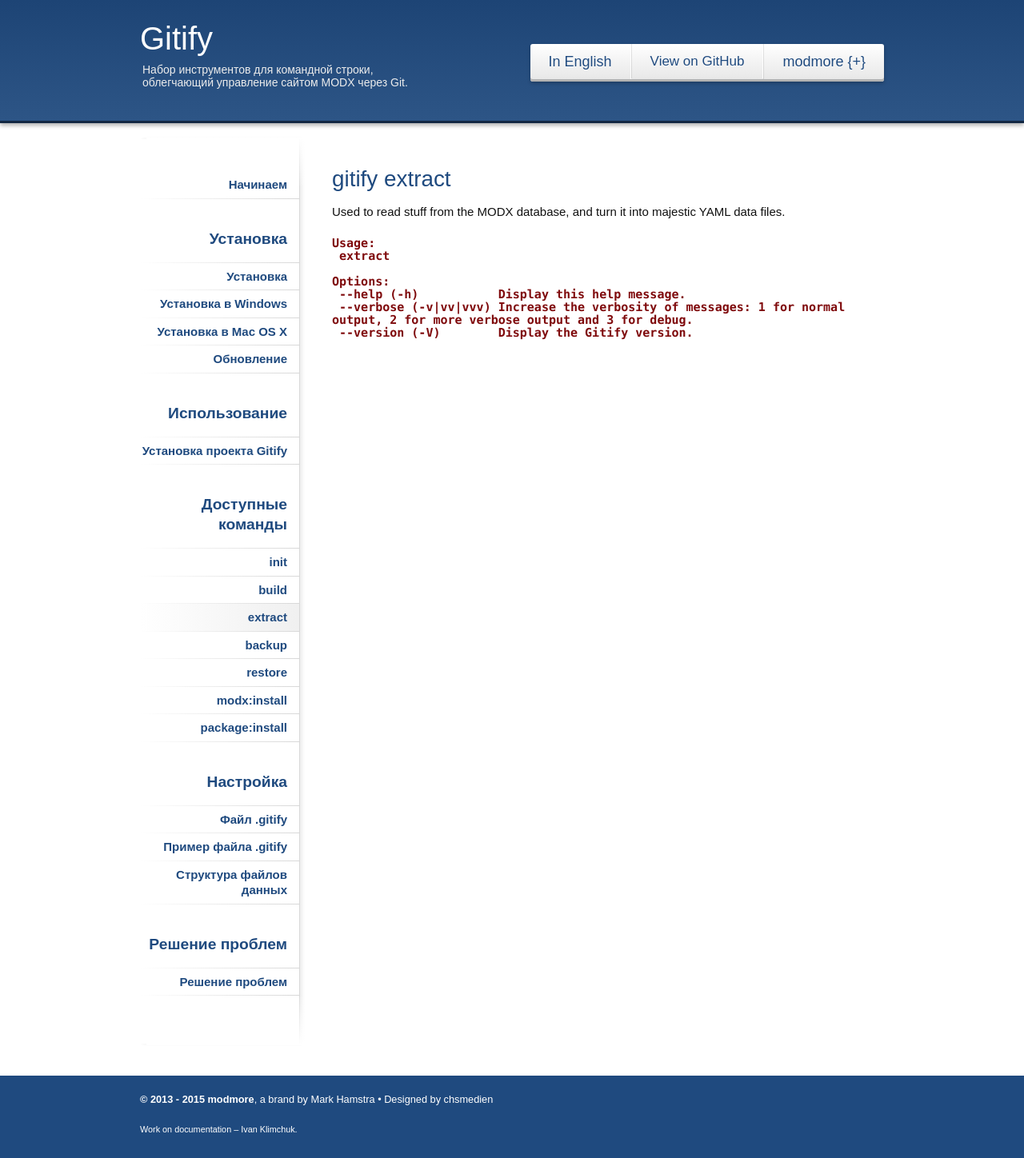
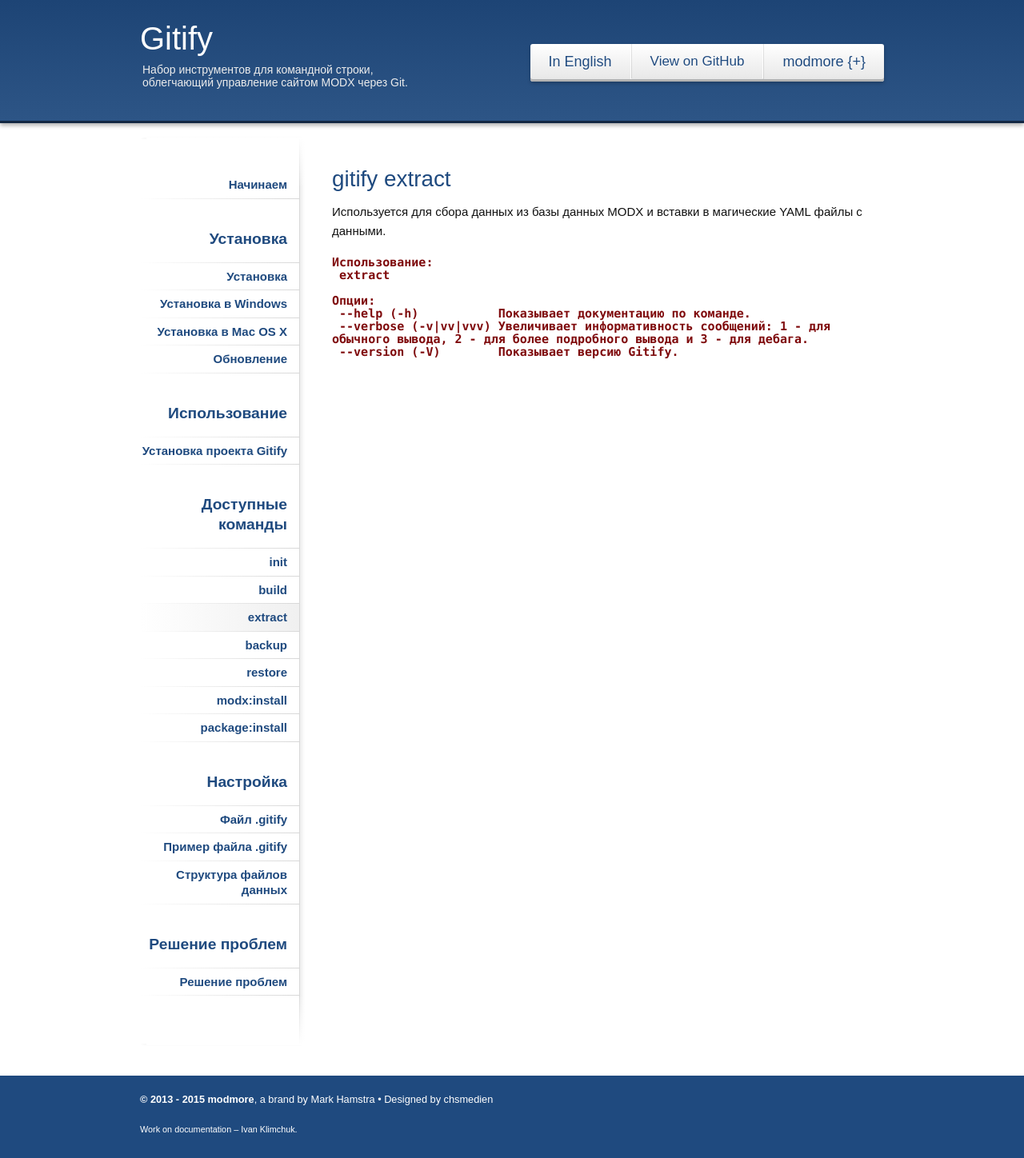
Before and after one commit to modmore/Gitify, a Jekyll site: the page built from _posts/ru/2015-07-09-extract.md, in a window 1280 px wide. Shown: the whole page at 80% size. Built offline with Jekyll 4.4.1, drawn with Linux system fonts in a browser that asks for light colours; Markdown is read by kramdown in place of the engine named in the settings.

Commit message:
Extract command

````diff
--- a/_posts/ru/2015-07-09-extract.md
+++ b/_posts/ru/2015-07-09-extract.md
@@ -8,14 +8,14 @@ order: 2
 
 # gitify extract
 
-Used to read stuff from the MODX database, and turn it into majestic YAML data files.
+Используется для сбора данных из базы данных MODX и вставки в магические YAML файлы с данными.
 
-```
-Usage:
+```bash
+Использование:
  extract
 
-Options:
- --help (-h)           Display this help message.
- --verbose (-v|vv|vvv) Increase the verbosity of messages: 1 for normal output, 2 for more verbose output and 3 for debug.
- --version (-V)        Display the Gitify version.
+Опции:
+ --help (-h)           Показывает документацию по команде.
+ --verbose (-v|vv|vvv) Увеличивает информативность сообщений: 1 - для обычного вывода, 2 - для более подробного вывода и 3 - для дебага.
+ --version (-V)        Показывает версию Gitify.
 ```
````
